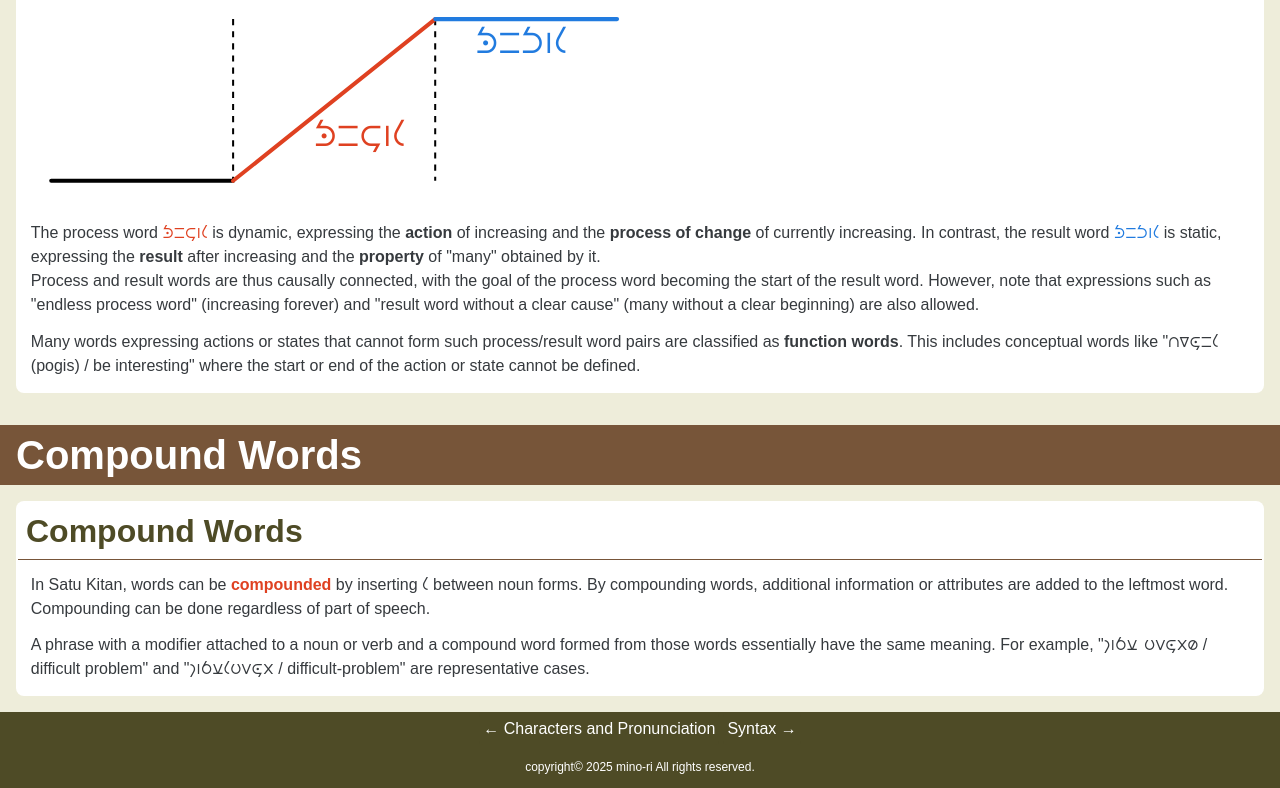
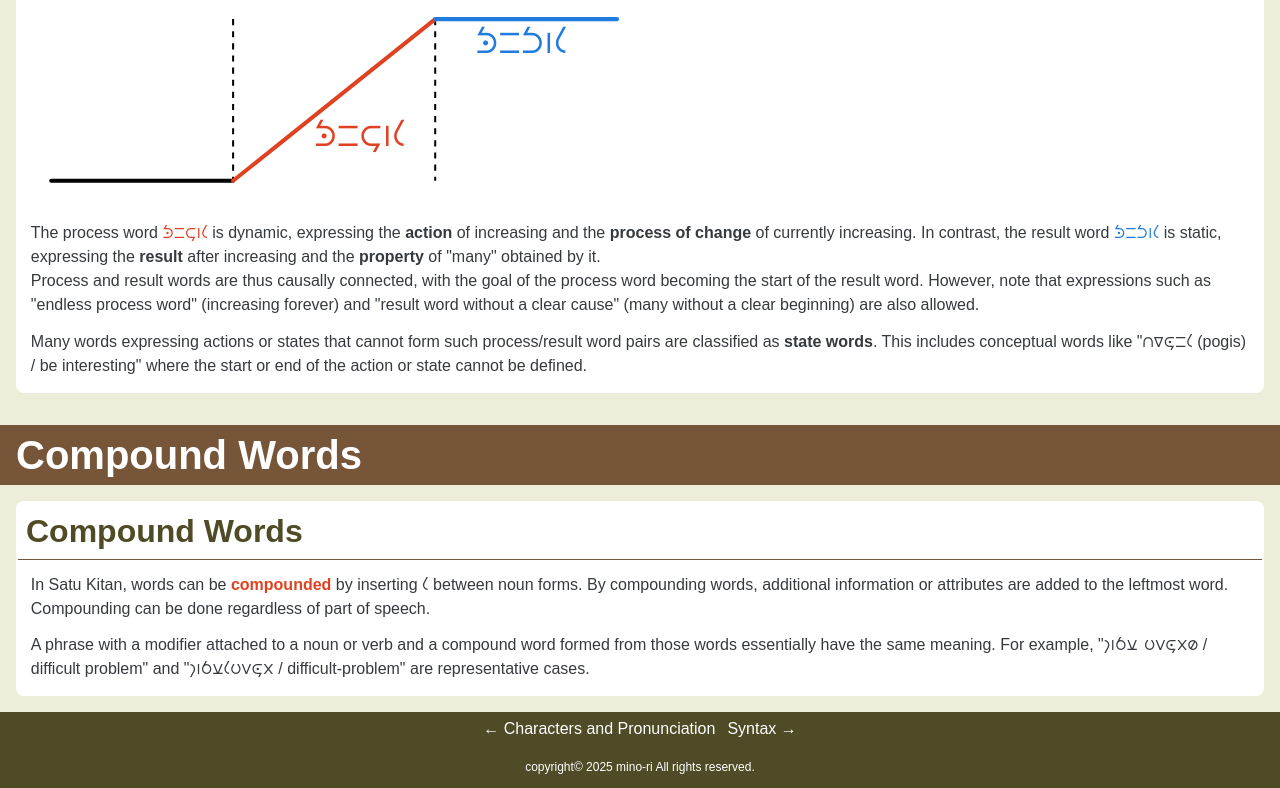
Before and after one commit to mino-ri/mino-ri.github.io, a plain HTML site: page satukitan/en/word.html in a window 1280 px wide. Shown: the part 2004-2792 px from the top of the page. Drawn offline with Linux system fonts and the light colour scheme.

Commit message:
[fix] Sotu Kitan

```diff
--- a/satukitan/en/word.html
+++ b/satukitan/en/word.html
@@ -175,7 +175,7 @@
       </p>
       <p>
         Many words expressing actions or states that cannot form such process/result word pairs are classified as
-        <b>function words</b>.
+        <b>state words</b>.
         This includes conceptual words like "<span lang="kt">pogis</span> (pogis) / be interesting"
         where the start or end of the action or state cannot be defined.
       </p>
```
